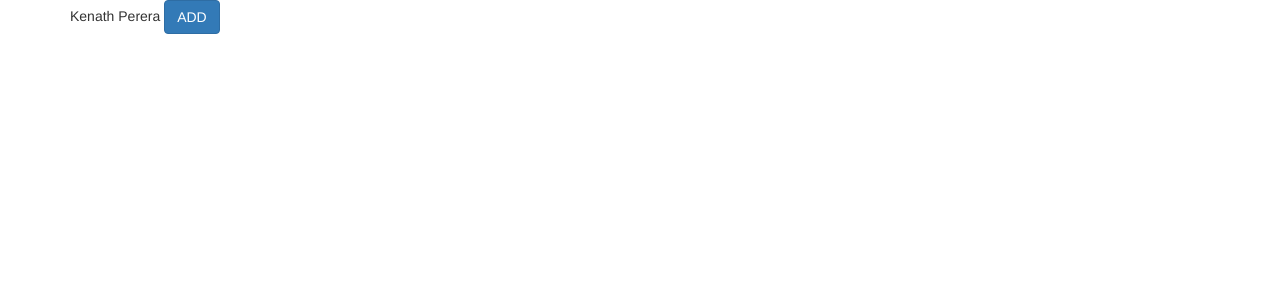
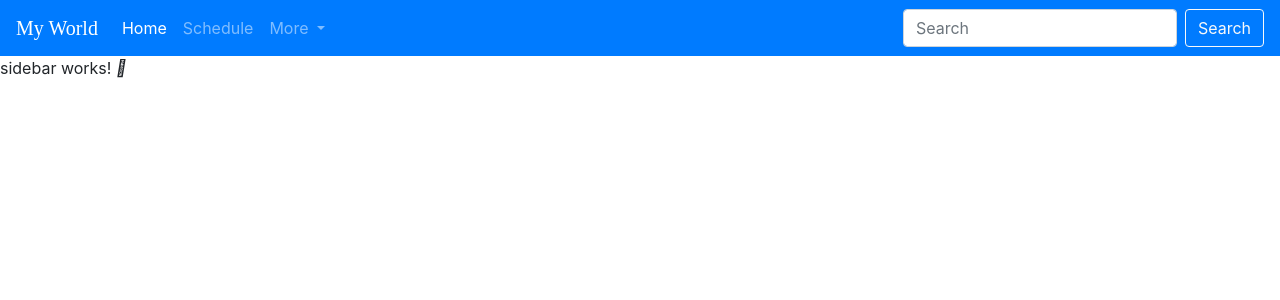
Before and after one commit to KenathPerera/angular-to-do-app, an Angular app: page / in a window 1280 px wide. Shown: the top 300 px of the page. Built offline with nearby package versions, Linux system fonts and the light colour scheme.

Commit message:
Add font awesome libarary

```diff
--- a/angular.json
+++ b/angular.json
@@ -24,6 +24,7 @@
             ],
             "styles": [
               "node_modules/bootstrap/dist/css/bootstrap.min.css",
+              "node_modules/font-awesome/css/font-awesome.min.css",
               "src/styles.css"
             ],
             "scripts": [
--- a/src/app/app.component.html
+++ b/src/app/app.component.html
@@ -1,4 +1,5 @@
 <!--The content below is only a placeholder and can be replaced.-->
+
 <app-header></app-header>
 
 <router-outlet></router-outlet>
--- a/src/app/header/header.component.css
+++ b/src/app/header/header.component.css
@@ -0,0 +1,3 @@
+.font-five{
+    font-family: GeosansLight;
+}
--- a/src/app/header/header.component.html
+++ b/src/app/header/header.component.html
@@ -1,8 +1,32 @@
-<div class="container">
-  <div class="row">
-    <div class="col-md-12">
-      Kenath Perera
-      <button class="btn btn-primary">ADD</button>
-    </div>
+<nav class="navbar navbar-expand-lg navbar-dark bg-primary">
+  <a class="navbar-brand font-five" href="#">My World</a>
+  <button class="navbar-toggler" type="button" data-toggle="collapse" data-target="#navbarSupportedContent" aria-controls="navbarSupportedContent" aria-expanded="false" aria-label="Toggle navigation">
+    <span class="navbar-toggler-icon"></span>
+  </button>
+
+  <div class="collapse navbar-collapse" id="navbarSupportedContent">
+    <ul class="navbar-nav mr-auto">
+      <li class="nav-item active">
+        <a class="nav-link" href="#">Home <span class="sr-only">(current)</span></a>
+      </li>
+      <li class="nav-item">
+        <a class="nav-link" href="#">Schedule</a>
+      </li>
+      <li class="nav-item dropdown">
+        <a class="nav-link dropdown-toggle" href="#" id="navbarDropdown" role="button" data-toggle="dropdown" aria-haspopup="true" aria-expanded="false">
+          More
+        </a>
+        <div class="dropdown-menu" aria-labelledby="navbarDropdown">
+          <a class="dropdown-item" href="#">About US</a>
+          <a class="dropdown-item" href="#">Contact US</a>
+        </div>
+      </li>
+
+    </ul>
+    <form class="form-inline my-2 my-lg-0">
+      <input class="form-control mr-sm-2" type="search" placeholder="Search" aria-label="Search">
+      <button class="btn btn-outline-light my-2 my-sm-0" type="submit">Search</button>
+    </form>
   </div>
-</div>
+</nav>
+<app-sidebar></app-sidebar>
--- /dev/null
+++ b/src/app/sidebar/sidebar.component.html
@@ -0,0 +1,4 @@
+<p>
+  sidebar works!
+  <i class="fas fa-user"></i>
+</p>
--- /dev/null
+++ b/src/app/sidebar/sidebar.component.ts
@@ -0,0 +1,15 @@
+import { Component, OnInit } from '@angular/core';
+
+@Component({
+  selector: 'app-sidebar',
+  templateUrl: './sidebar.component.html',
+  styleUrls: ['./sidebar.component.css']
+})
+export class SidebarComponent implements OnInit {
+
+  constructor() { }
+
+  ngOnInit() {
+  }
+
+}
```
Also changed, not shown: package.json (+7 -1 lines), src/app/app.module.ts (+6 -2 lines), src/app/sidebar/sidebar.component.css (added), 2 other files (tests, documents, lock files or other folders).
